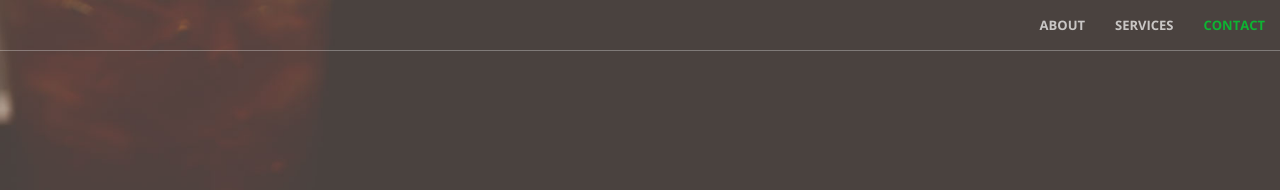
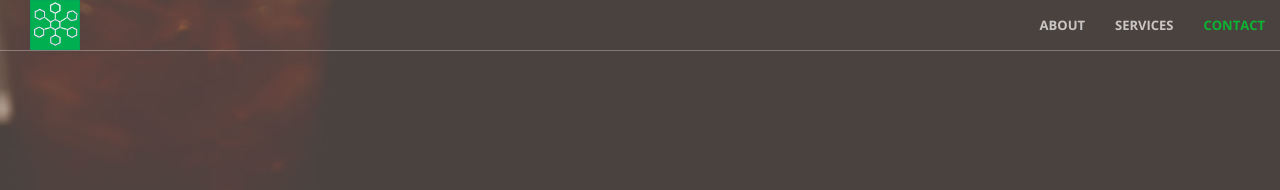
Before and after one commit to vkulkarniu/site, a Jekyll site: the page built from index.html, in a window 1280 px wide. Shown: the top 190 px of the page. Built offline with Jekyll 4.4.1, drawn with Linux system fonts in a browser that asks for light colours; nearby versions of some CDN libraries; library files that are not in the unit come from our copies.

Commit message:
added logo on top left 48px

```diff
--- a/_includes/nav.html
+++ b/_includes/nav.html
@@ -8,6 +8,7 @@
                 <span class="icon-bar"></span>
                 <span class="icon-bar"></span>
             </button>
+            <img src="img/ngl_logo.png" style="width:50px;height:50px;"">
             <a class="navbar-brand page-scroll" href="#page-top"></a>
         </div>
 
```
Also changed, not shown: img/ngl_logo.png (added), 3 other files.
